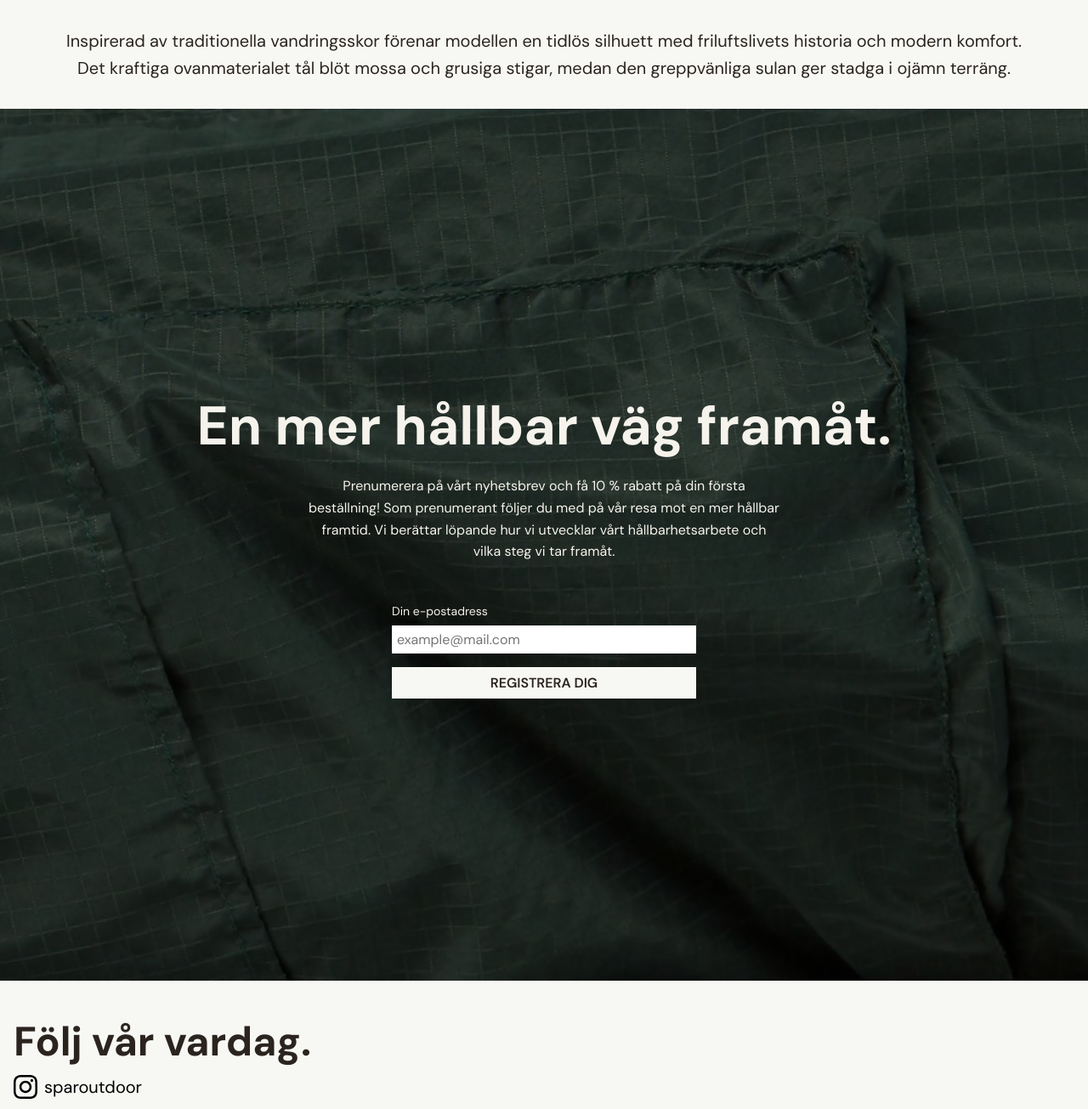
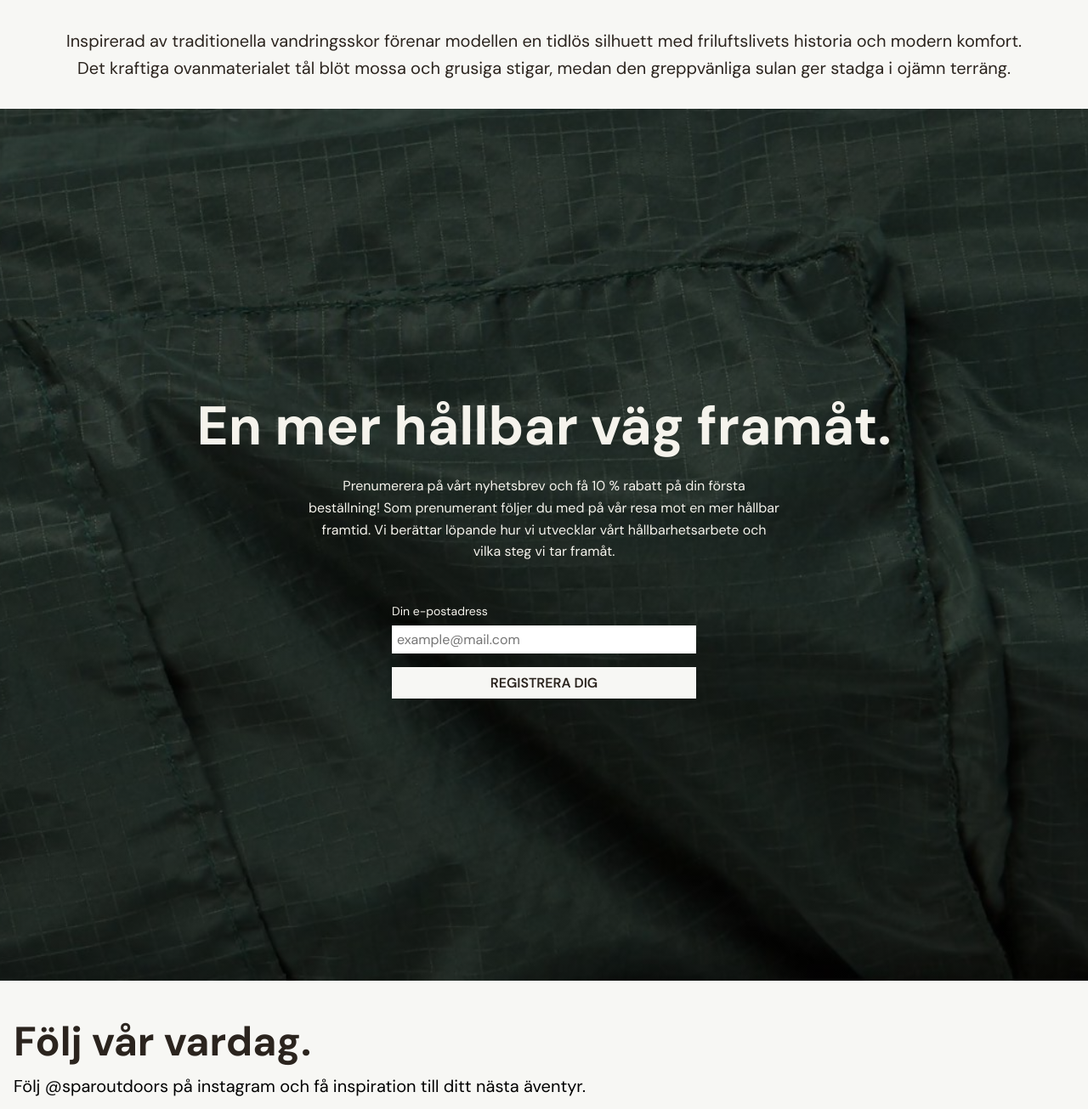
Before and after one commit to emmaemanilsson-cloud/spar-project-repo, a PHP site: page / in a window 1280 px wide. Shown: the part 3241-4546 px from the top of the page at 85% size. Run offline with PHP 8.4, Linux system fonts and the light colour scheme.

Commit message:
last, last changes

```diff
--- a/index.php
+++ b/index.php
@@ -101,8 +101,8 @@ require_once __DIR__ . '/data.php';
     <section class="insta-section">
         <h1 class="instagallery-heading">Följ vår vardag.</h1>
         <div class="instagram-info">
-            <img src="assets/logo/instagram.svg" alt="">
-            <span>sparoutdoor</span>
+            <p>Följ @sparoutdoors på instagram och få inspiration till ditt nästa äventyr.</p>
+
         </div>
         <div class="instagrid-container">
             <div class="img-container">
```
